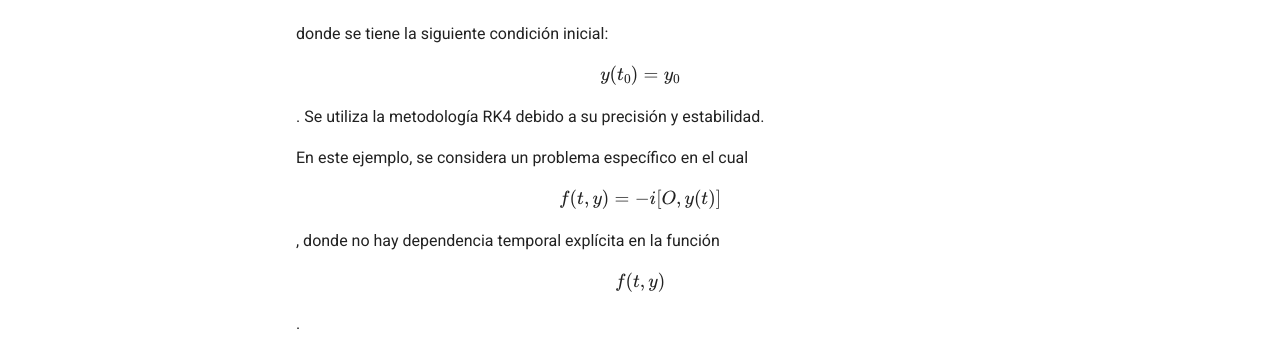
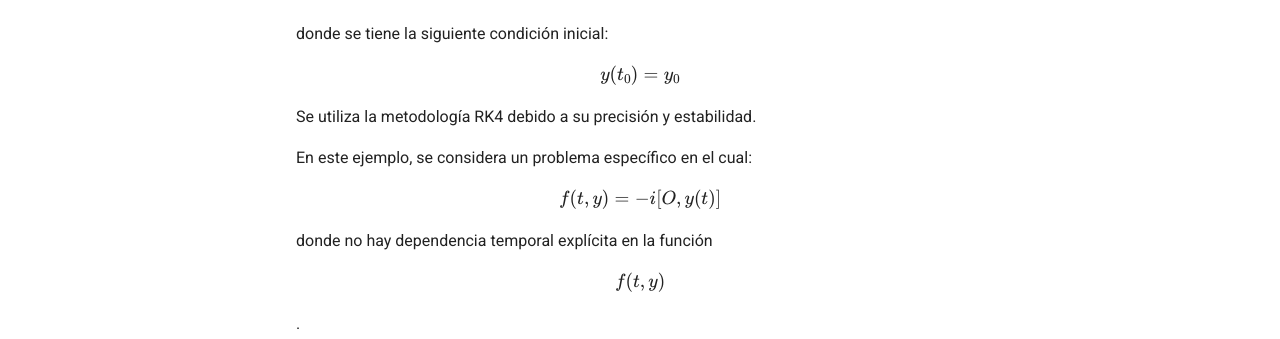
Before and after one commit to josuedelacruz19/M-todo-RK4, an MkDocs documentation site: the page built from docs/index.md, in a window 1280 px wide. Shown: the part 387-726 px from the top of the page. Built offline with MkDocs 1.6.1 and Material for MkDocs 9.7.7, drawn with Linux system fonts in a browser that asks for light colours.

Commit message:
Septimo commit

```diff
--- a/docs/index.md
+++ b/docs/index.md
@@ -6,9 +6,15 @@ $$
 \frac{dy}{dt} = f(t, y)
 $$
 
-donde se tiene la siguiente condición inicial: $$ y(t_{0}) = y_{0} $$. Se utiliza la metodología RK4 debido a su precisión y estabilidad.
+donde se tiene la siguiente condición inicial: $$ y(t_{0}) = y_{0} $$
 
-En este ejemplo, se considera un problema específico en el cual $$ f(t, y) = -i[O, y(t)] $$, donde no hay dependencia temporal explícita en la función $$ f(t, y) $$.
+ Se utiliza la metodología RK4 debido a su precisión y estabilidad.
+
+En este ejemplo, se considera un problema específico en el cual:
+
+ $$ f(t, y) = -i[O, y(t)] $$
+
+donde no hay dependencia temporal explícita en la función $$ f(t, y) $$.
 
 El módulo se encuentra en:
 
```
Also changed, not shown: docs/explanation.md (+2 -2 lines).
